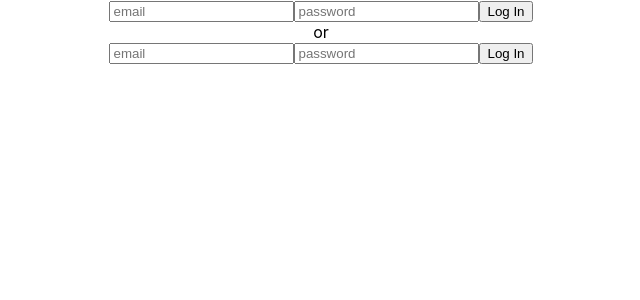
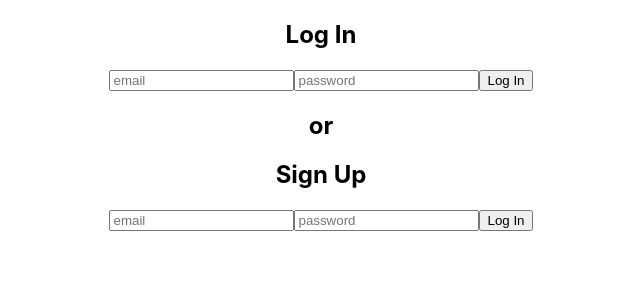
Before and after one commit to grangerl330/Tennis-Journal, a React (Create React App) app in the folder client/: page / in a window 1280 px wide. Shown: the top 300 px of the page, without its empty margins (319-959 px from the left). Built offline with nearby package versions, Linux system fonts and the light colour scheme; no server answers.

Commit message:
added labels to signup and login form components

```diff
--- a/client/src/components/WelcomePage.js
+++ b/client/src/components/WelcomePage.js
@@ -7,7 +7,7 @@ const WelcomePage = () => {
   return (
     <div className="Welcome-Page">
       <Login />
-        or
+        <h2>or</h2>
       <Signup />
     </div>
   )
--- a/client/src/containers/Login.js
+++ b/client/src/containers/Login.js
@@ -21,11 +21,14 @@ const Login = (props) => {
   }
 
   return (
-    <form onSubmit={handleOnSubmit}>
-      <input type="text" name="email" onChange={handleOnChange} value={props.loginFormData.email} placeholder="email" />
-      <input type="text" name="password" onChange={handleOnChange} value={props.loginFormData.password} placeholder="password" />
-      <input type="submit" value="Log In" />
-    </form>
+    <div className="Login-Form">
+      <h2>Log In</h2>
+      <form onSubmit={handleOnSubmit}>
+        <input type="text" name="email" onChange={handleOnChange} value={props.loginFormData.email} placeholder="email" />
+        <input type="text" name="password" onChange={handleOnChange} value={props.loginFormData.password} placeholder="password" />
+        <input type="submit" value="Log In" />
+      </form>
+    </div>
   )
 }
 
--- a/client/src/containers/SignUp.js
+++ b/client/src/containers/SignUp.js
@@ -20,11 +20,14 @@ const Signup = (props) => {
   }
 
   return (
-    <form onSubmit={handleOnSubmit}>
-      <input type="text" name="email" onChange={handleOnChange} value={props.loginFormData.email} placeholder="email" />
-      <input type="text" name="password" onChange={handleOnChange} value={props.loginFormData.password} placeholder="password" />
-      <input type="submit" value="Log In" />
-    </form>
+    <div className="Signup-Form">
+      <h2>Sign Up</h2>
+      <form onSubmit={handleOnSubmit}>
+        <input type="text" name="email" onChange={handleOnChange} value={props.loginFormData.email} placeholder="email" />
+        <input type="text" name="password" onChange={handleOnChange} value={props.loginFormData.password} placeholder="password" />
+        <input type="submit" value="Log In" />
+      </form>
+    </div>
   )
 }
 
```
